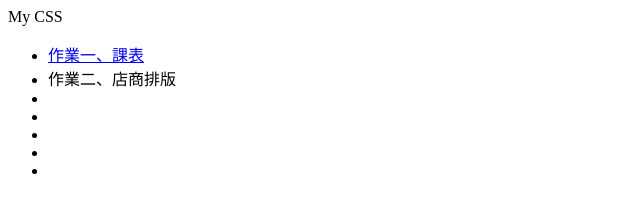
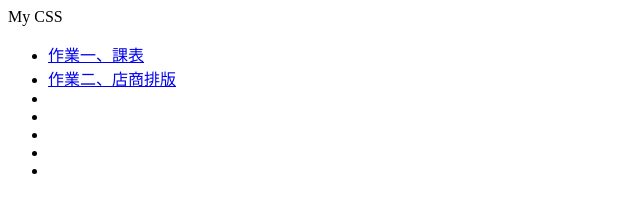
Before and after one commit to Fan-Hua-hsuan/Fan-Hua-hsuan.github.io, a plain HTML site: page css/index.html in a window 1280 px wide. Shown: the whole page, without its empty margins (0-640 px from the left). Drawn offline with Linux system fonts and the light colour scheme.

Commit message:
這次可以了吧?

```diff
--- a/css/index.html
+++ b/css/index.html
@@ -10,7 +10,7 @@
      My CSS
     <ul>
         <li><a href="https://fan-hua-hsuan.github.io/%E8%AA%B2%E8%A1%A8.html">作業一、課表</a></li>
-        <li><a href="https://fan-hua-hsuan.github.io/layout.html"></a>作業二、店商排版</li>
+        <li><a href="https://fan-hua-hsuan.github.io/layout.html">作業二、店商排版</a></li>
         <li><a href="./css"></a></li>
         <li><a href="./css"></a></li>
         <li><a href="./css"></a></li>
```
